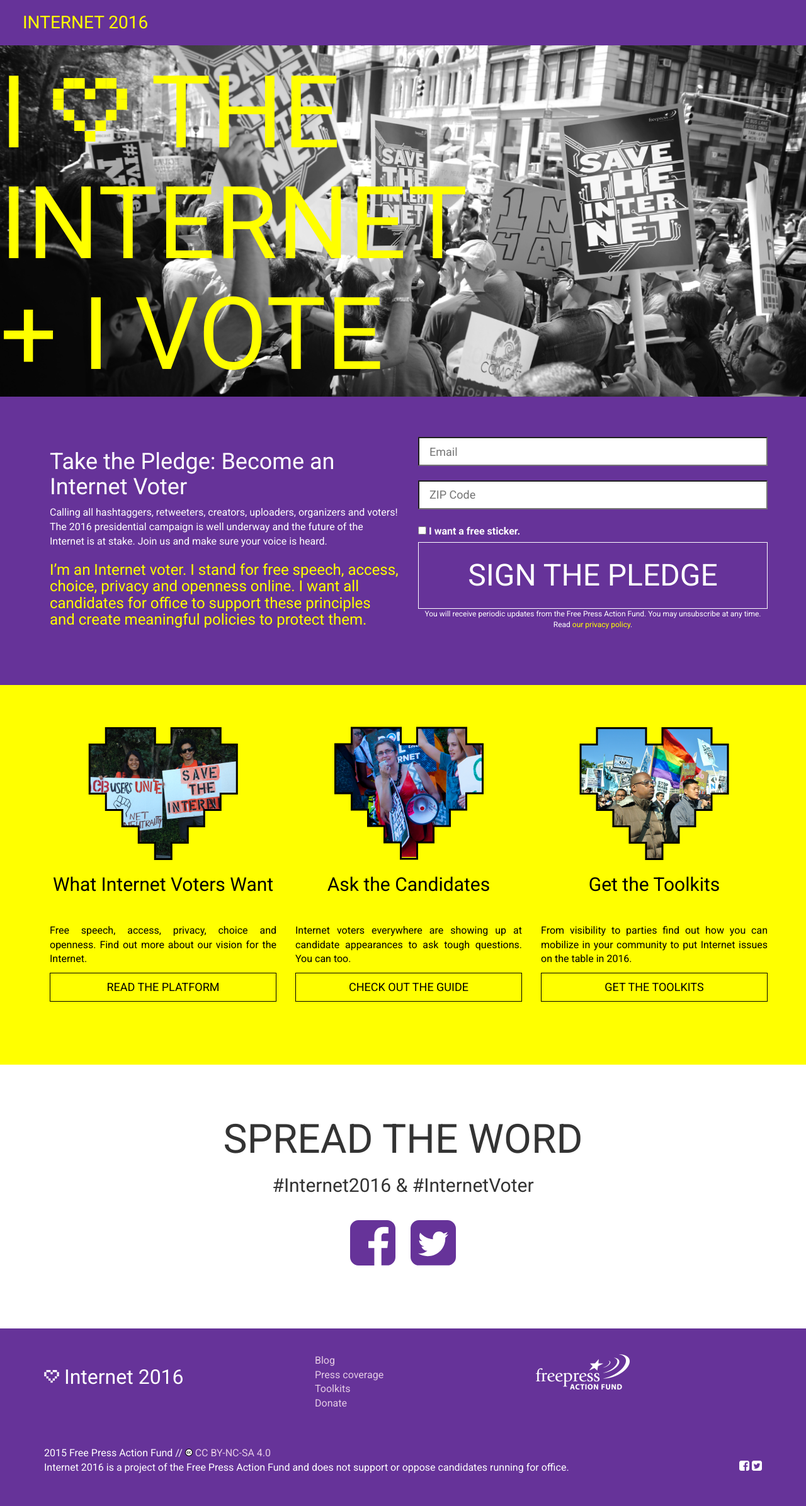
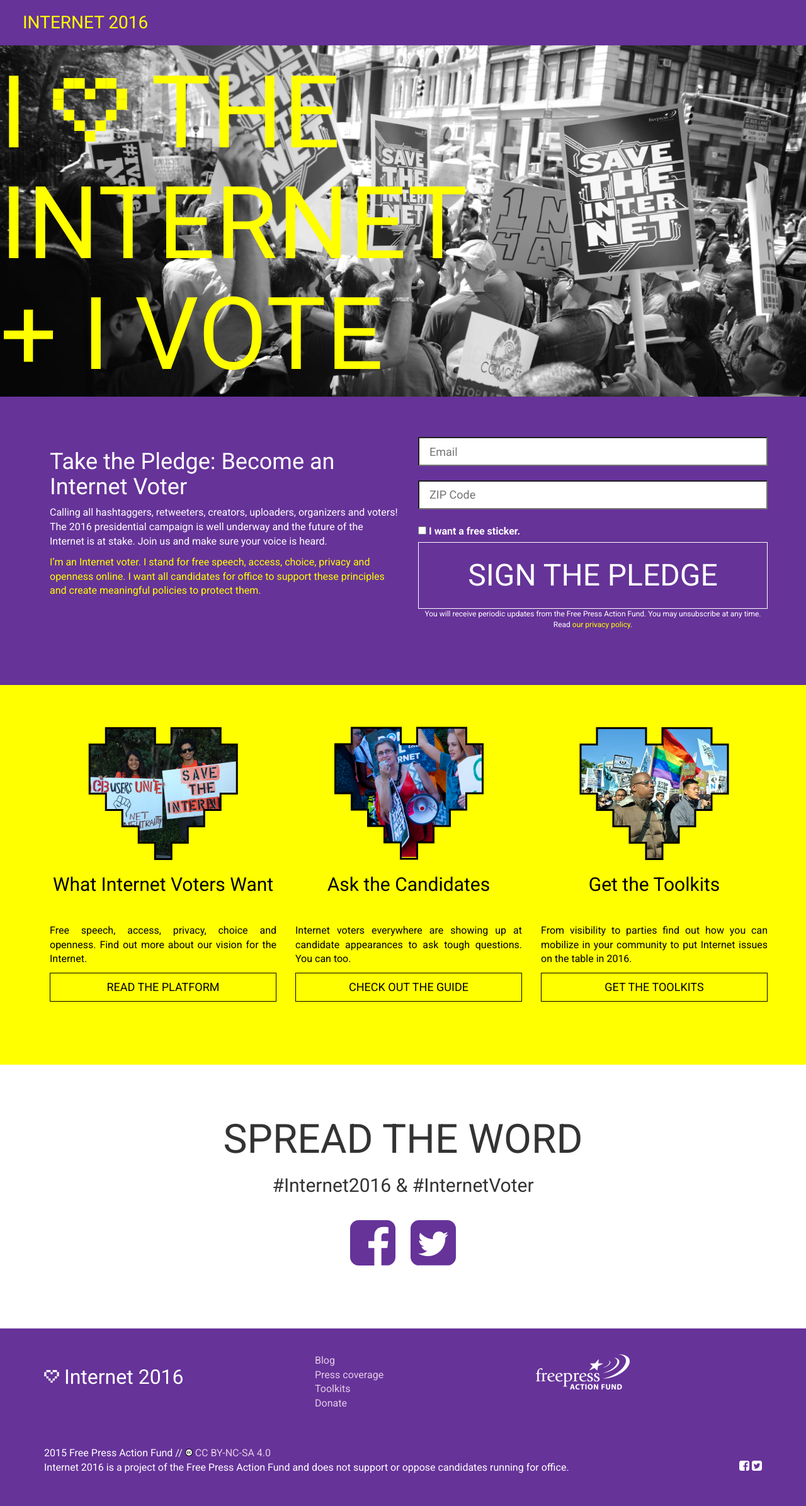
Before and after one commit to freepress/internet2016, a Jekyll site: the page built from index.html, in a window 1280 px wide. Shown: the whole page at 63% size. Built offline with Jekyll 4.4.1, drawn with Linux system fonts in a browser that asks for light colours; comment, search, counter and statistics services are not loaded.

Commit message:
Update index.html

```diff
--- a/index.html
+++ b/index.html
@@ -20,7 +20,7 @@
           Calling all hashtaggers, retweeters, creators, uploaders, organizers and voters! The 2016 presidential campaign is well underway and the future of the Internet is at stake. Join us and make sure your voice is heard.
         </p>
         <p>
-          <h3><font color="#FFFF00">I’m an Internet voter. I stand for free speech, access, choice, privacy and openness online. I want all candidates for office to support these principles and create meaningful policies to protect them.</font></h3>
+          <font color="#FFFF00">I’m an Internet voter. I stand for free speech, access, choice, privacy and openness online. I want all candidates for office to support these principles and create meaningful policies to protect them.</font>
         </p>
       </div>
 
```
